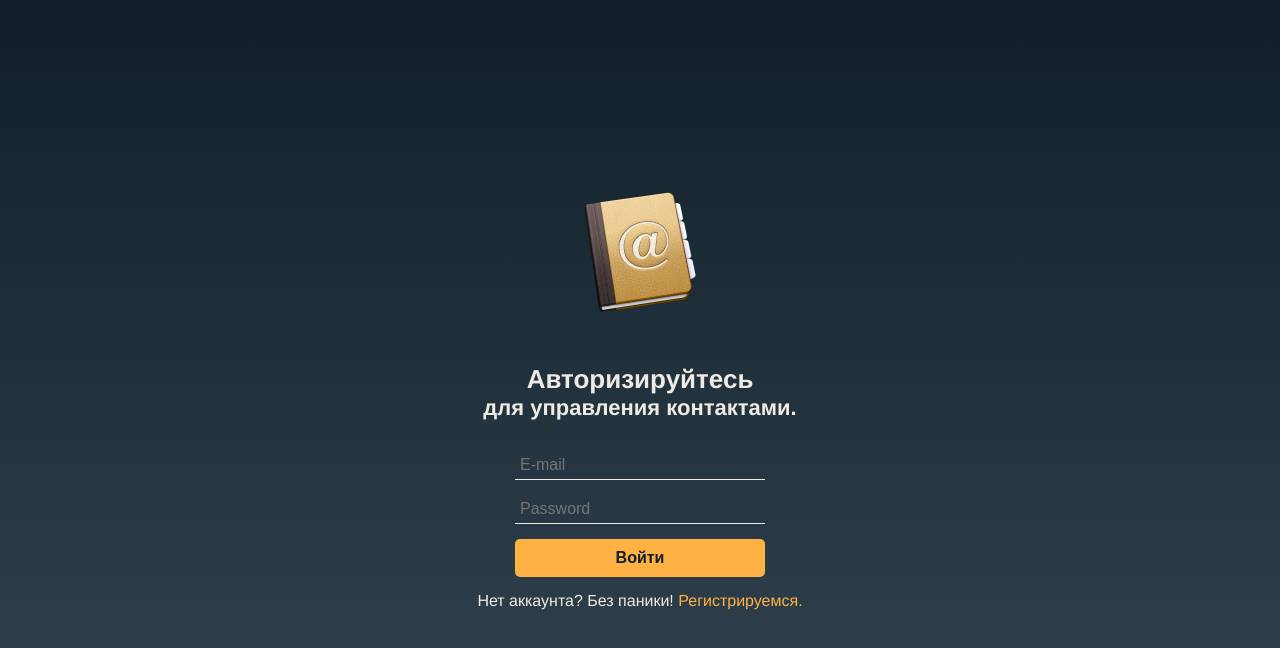
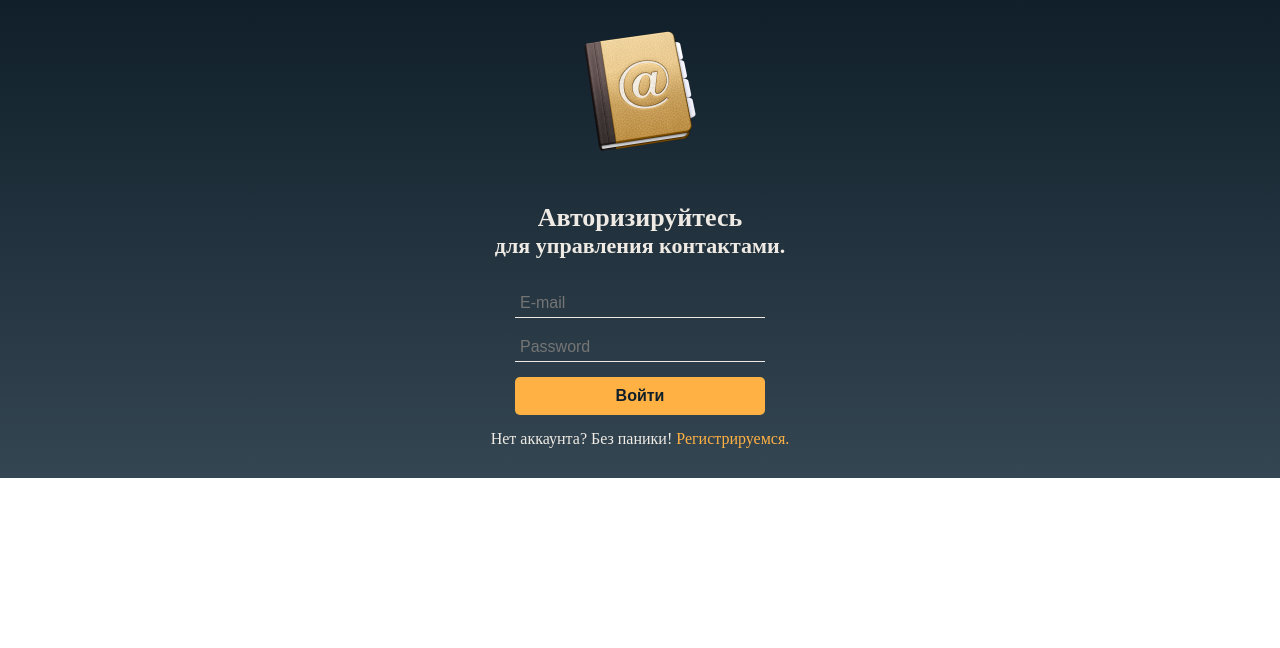
Before and after one commit to pasha-z25/contact-book, a Vue app: page / in a window 1280 px wide. Shown: the top 648 px of the page. Built offline with nearby package versions, Linux system fonts and the light colour scheme.

Commit message:
add new views

```diff
--- /dev/null
+++ b/src/layouts/Authorization.vue
@@ -0,0 +1,51 @@
+<template>
+    <div class="wrapper">
+        <img src="../assets/logo.png" alt="logo" width="128px" height="128px" class="logo">
+        <Auth />
+    </div>
+</template>
+
+<script>
+    import Auth from "../views/Auth";
+    import Register from "../views/Register";
+
+    export default {
+        name: 'Authorization',
+        components: {
+            Auth,
+            // Register
+        },
+        views: {
+            Auth,
+            Register
+        }
+    }
+</script>
+
+<style scoped>
+    .wrapper {
+        display: -webkit-box;
+        display: -ms-flexbox;
+        display: flex;
+        -webkit-box-orient: vertical;
+        -webkit-box-direction: normal;
+        -ms-flex-direction: column;
+        flex-direction: column;
+        -webkit-box-align: center;
+        -ms-flex-align: center;
+        align-items: center;
+        -webkit-box-pack: center;
+        -ms-flex-pack: center;
+        justify-content: center;
+        flex: 1;
+        color: var(--color-lighgray);
+        background: -webkit-gradient(linear, left top, left bottom, from(var(--color-dark)), to(var(--color-gray)));
+        background: -o-linear-gradient(top, var(--color-dark) 0%, var(--color-gray) 100%);
+        background: linear-gradient(180deg, var(--color-dark) 0%, var(--color-gray) 100%);
+
+    }
+    .logo {
+        margin-top: calc(var(--indent-default) * 2);
+        margin-bottom: calc(var(--indent-default) * 3);
+    }
+</style>
--- a/src/main.js
+++ b/src/main.js
@@ -1,37 +1,34 @@
 import Vue from 'vue'
-//import routes from './routes'
-import App from './App.vue'
-//import Auth from './views/Auth.vue'
+
+import Authorization from  './layouts/Authorization'
+import Register from './views/Register'
+import App from './views/App'
+import Add from './views/Add'
+import View from './views/View'
+import Edit from './views/Edit'
+import Error from './views/Error'
+
 import '../src/assets/css/_reset.css'
 
 Vue.config.productionTip = false;
 
-
-new Vue({
-  render: h => h(App),
-}).$mount('#app');
-
-
-/**
-const NotFound = { template: '<p>Страница не найдена</p>' }
-const Home = { template: '<p>главная</p>' }
-const About = { template: '<p>о нас</p>' }
-
 const routes = {
-  '/': Home,
-  '/about': About
+  '/': Authorization,
+  '/register': Register,
+  '/app': App,
+  '/add': Add,
+  '/view': View,
+  '/edit': Edit,
 };
 
 new Vue({
-  el: '#app',
   data: {
     currentRoute: window.location.pathname
   },
   computed: {
     ViewComponent () {
-      return routes[this.currentRoute] || NotFound
+      return routes[this.currentRoute] || Error
     }
   },
   render (h) { return h(this.ViewComponent) }
-});
- */
+}).$mount('#app');
--- /dev/null
+++ b/src/views/Add.vue
@@ -0,0 +1,15 @@
+<template>
+    <div>
+        <h1>Add page</h1>
+    </div>
+</template>
+
+<script>
+    export default {
+        name: "Add"
+    }
+</script>
+
+<style scoped>
+
+</style>
--- /dev/null
+++ b/src/views/Edit.vue
@@ -0,0 +1,15 @@
+<template>
+    <div>
+        <h1>Edit page</h1>
+    </div>
+</template>
+
+<script>
+    export default {
+        name: "Edit"
+    }
+</script>
+
+<style scoped>
+
+</style>
--- /dev/null
+++ b/src/views/View.vue
@@ -0,0 +1,15 @@
+<template>
+    <div>
+        <h1>View page</h1>
+    </div>
+</template>
+
+<script>
+    export default {
+        name: "View"
+    }
+</script>
+
+<style scoped>
+
+</style>
--- a/src/views/auth.vue
+++ b/src/views/auth.vue
@@ -1,6 +1,5 @@
 <template>
-    <div class="wrapper">
-        <img src="../assets/logo.png" alt="logo" width="128px" height="128px" class="logo">
+    <div class="auth-form-wrapper">
         <h1 class="title"><span class="big">Авторизируйтесь</span> <br>для управления контактами.</h1>
         <form action="" class="form">
             <input type="text" class="input" placeholder="E-mail">
@@ -13,12 +12,12 @@
 
 <script>
     export default {
-        name: "auth"
+        name: "auth",
     }
 </script>
 
 <style scoped>
-    .wrapper, .form {
+    .form {
         display: -webkit-box;
         display: -ms-flexbox;
         display: flex;
@@ -32,23 +31,17 @@
         -webkit-box-pack: center;
         -ms-flex-pack: center;
         justify-content: center;
-    }
-    .form {
-        width: 250px;
+        max-width: 250px;
+        margin-left: auto;
+        margin-right: auto;
         margin-bottom: var(--indent-default);
-    }
-    .wrapper {
-        flex: 1;
-        background: -webkit-gradient(linear, left top, left bottom, from(var(--color-dark)), to(var(--color-gray)));
-        background: -o-linear-gradient(top, var(--color-dark) 0%, var(--color-gray) 100%);
-        background: linear-gradient(180deg, var(--color-dark) 0%, var(--color-gray) 100%);
-    }
-    .logo {
-        margin-bottom: calc(var(--indent-default) * 3);
     }
     .title {
         font-size: 22px;
         text-align: center;
+        margin-bottom: calc(var(--indent-default) * 2);
+    }
+    .text {
         margin-bottom: calc(var(--indent-default) * 2);
     }
     .title .big {
@@ -79,10 +72,13 @@
     .submit:hover {
         box-shadow: 0 0 15px 0 var(--color-orange);
     }
-    .wrapper, .input, .text {
+    .input, .text {
         color: var(--color-lighgray);
     }
     .link {
         color: var(--color-orange);
     }
+    .text {
+        text-align: center;
+    }
 </style>
--- a/src/views/register.vue
+++ b/src/views/register.vue
@@ -1,6 +1,15 @@
 <template>
-    <div>
-        <h1>register page</h1>
+    <div class="reg-form-wrapper">
+        <h1 class="title"><span class="big">Авторизируйтесь</span> <br>для управления контактами.</h1>
+        <form action="" class="form">
+            <input type="text" class="input" placeholder="Name" required>
+            <input type="text" class="input" placeholder="Surname" required>
+            <input type="text" class="input" placeholder="E-mail" required>
+            <input type="password" class="input" placeholder="Password" required>
+            <input type="password" class="input" placeholder="Repeat Password" required>
+            <button type="submit" class="submit">Регистрация</button>
+        </form>
+        <p class="text">Есть аккаунт? <a href="#" class="link">Авторизируйтесь.</a></p>
     </div>
 </template>
 
@@ -11,5 +20,68 @@
 </script>
 
 <style scoped>
-
+    .form {
+        display: -webkit-box;
+        display: -ms-flexbox;
+        display: flex;
+        -webkit-box-orient: vertical;
+        -webkit-box-direction: normal;
+        -ms-flex-direction: column;
+        flex-direction: column;
+        -webkit-box-align: center;
+        -ms-flex-align: center;
+        align-items: center;
+        -webkit-box-pack: center;
+        -ms-flex-pack: center;
+        justify-content: center;
+        max-width: 250px;
+        margin-left: auto;
+        margin-right: auto;
+        margin-bottom: var(--indent-default);
+    }
+    .title {
+        font-size: 22px;
+        text-align: center;
+        margin-bottom: calc(var(--indent-default) * 2);
+    }
+    .text {
+        margin-bottom: calc(var(--indent-default) * 2);
+    }
+    .title .big {
+        font-size: 26px;
+    }
+    .input, .submit {
+        width: 100%;
+        font-size: 16px;
+    }
+    .input {
+        border: none;
+        border-bottom: 1px solid var(--color-lighgray);
+        background-color: transparent;
+        margin-bottom: var(--indent-default);
+        padding: 5px;
+    }
+    .submit {
+        display: inline-block;
+        text-align: center;
+        cursor: pointer;
+        padding: 10px 15px;
+        border-radius: 5px;
+        font-weight: 700;
+        transition: .2s;
+        background-color: var(--color-orange);
+        color: var(--color-dark);
+    }
+    .submit:hover {
+        box-shadow: 0 0 15px 0 var(--color-orange);
+    }
+    .input, .text {
+        color: var(--color-lighgray);
+    }
+    .link {
+        color: var(--color-orange);
+    }
+    .text {
+        text-align: center;
+    }
 </style>
```
Also changed, not shown: src/components/defaultLink.vue (added, +15 -0 lines), src/views/Error.vue (renamed from src/views/404.vue).
